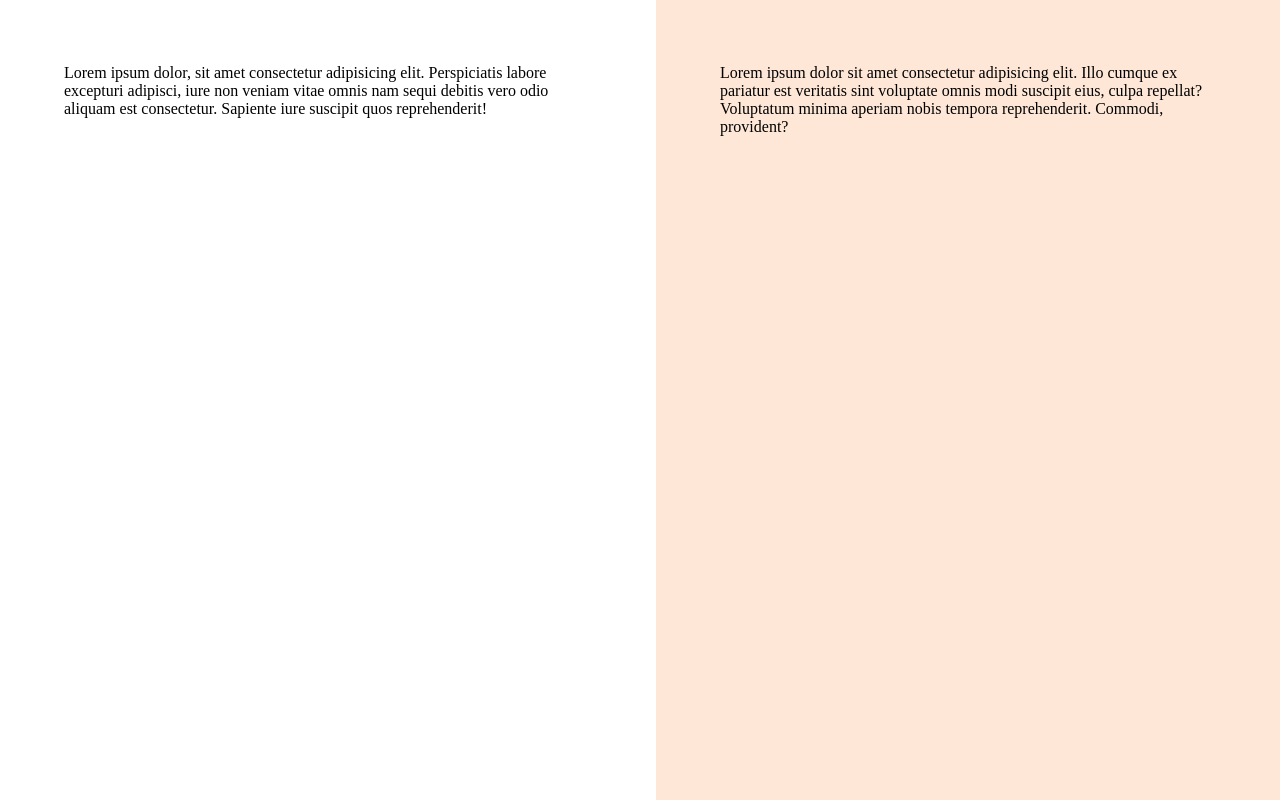
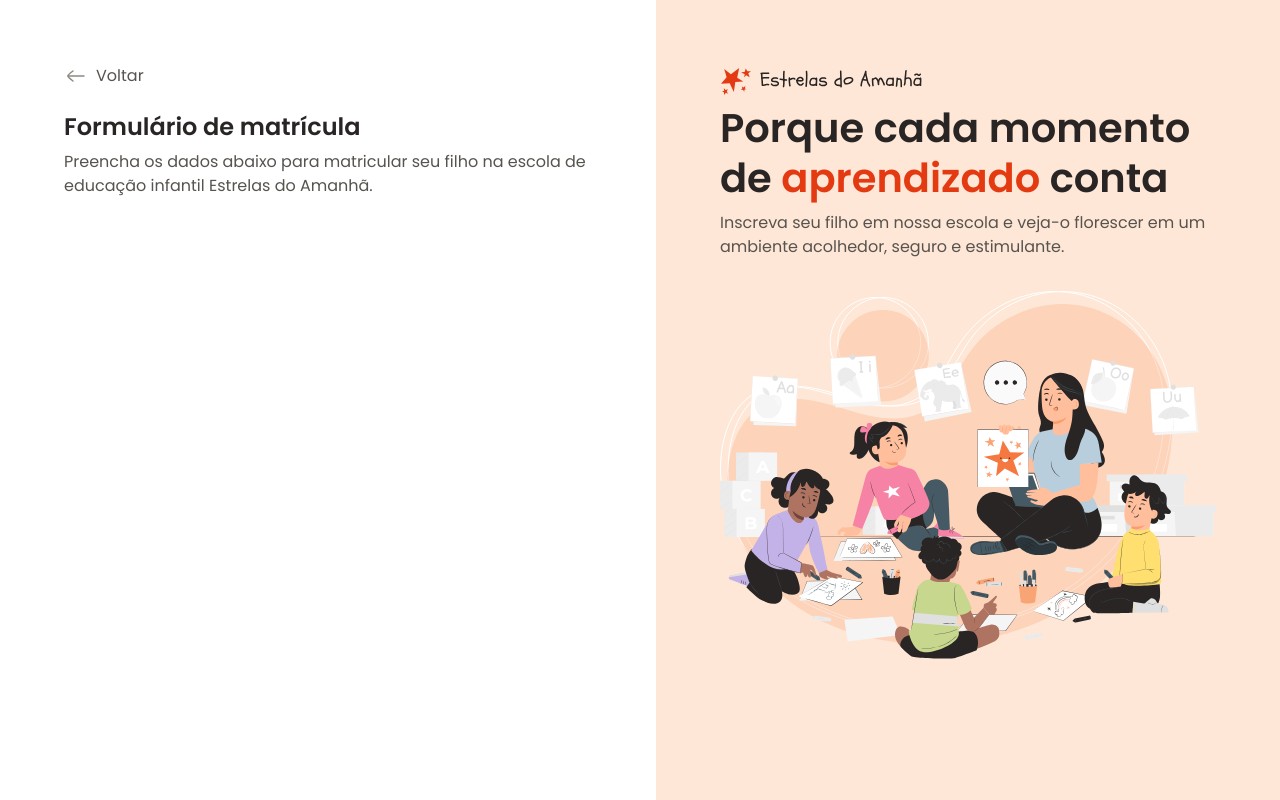
Before and after one commit to EduardoCosta76/Formulario-de-matricula, a plain HTML site: page index.html in a window 1280 px wide. Drawn offline with Linux system fonts and the light colour scheme.

Commit message:
conteudo aside e conteudo inicial do main

```diff
--- a/index.html
+++ b/index.html
@@ -15,11 +15,25 @@
 <body>
     <div id="app">
         <main>
-            <div class="main-container">Lorem ipsum dolor, sit amet consectetur adipisicing elit. Perspiciatis labore excepturi adipisci, iure non veniam vitae omnis nam sequi debitis vero odio aliquam est consectetur. Sapiente iure suscipit quos reprehenderit!</div>
+            <div class="main-container">
+                <div class="back">
+                    <img src="assets/icons/arrow-left-02.svg" alt="Icone de voltar">
+                    <span>Voltar</span>
+                </div>
+
+                <h1>Formulário de matrícula</h1>
+                <p>Preencha os dados abaixo para matricular seu filho na escola de educação infantil Estrelas do Amanhã.</p>
+            </div>
         </main>
 
         <aside>
-            <div class="aside-container">Lorem ipsum dolor sit amet consectetur adipisicing elit. Illo cumque ex pariatur est veritatis sint voluptate omnis modi suscipit eius, culpa repellat? Voluptatum minima aperiam nobis tempora reprehenderit. Commodi, provident?</div>
+            <div class="aside-container"></div>
+            <header>
+                <img src="assets/logo.svg" alt="Logo estrelas do Amanhã">
+                <h2>Porque cada momento de <span>aprendizado</span> conta</h2>
+                <p>Inscreva seu filho em nossa escola e veja-o florescer em um ambiente acolhedor, seguro e estimulante.</p>
+            </header>
+            <img src="assets/Illustration.svg" alt="Ilustracao de uma professora com criancas">
         </aside>
     </div>
 </body>
--- a/styles/global.css
+++ b/styles/global.css
@@ -25,4 +25,15 @@
 
 body {
     overflow: hidden;
+    font: var(--text);
+    color: var(--text-secondary);
 }
+
+h1, h2 {
+    color: var(--text-primary);
+}
+
+img {
+    max-width: 100%;
+    height: auto;
+}
--- a/styles/layout.css
+++ b/styles/layout.css
@@ -10,9 +10,21 @@ main {
     overflow: auto;
     padding: 4rem;
 
-    & .main-container {
+    & .main-container { /*Nesting CSS */
         max-width: 33rem;
         margin-left: auto;
+    }
+
+    & .back {
+        display: flex;
+        align-items: center;
+        gap: .5rem;
+        margin-bottom: 1.5rem;
+    }
+
+    & h1 {
+        font: 600 1.5rem/1.25 var(--font-family);
+        margin-bottom: .5rem;
     }
 }
 
@@ -22,5 +34,19 @@ aside {
 
     & .aside-container {
         max-width: 31rem;
+
+
+    }
+
+    & h2 {
+        font: 600 2.5rem/1.25 var(--font-family);
+        margin-bottom: .5rem;
+        & span {
+            color: var(--text-highlight);
+        }
     }
 }
+
+aside > img {
+    margin-top: 2rem;
+}
```
